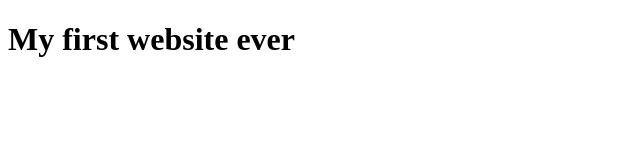
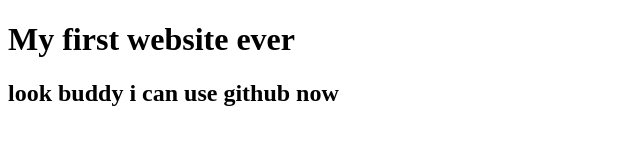
Before and after one commit to aminazad079/First-Website, a plain HTML site: page index.html in a window 1280 px wide. Shown: the whole page, without its empty margins (0-640 px from the left). Drawn offline with Linux system fonts and the light colour scheme.

Commit message:
2nd push in git

```diff
--- a/index.html
+++ b/index.html
@@ -8,5 +8,6 @@
 </head>
 <body>
     <h1>My first website ever</h1>
+    <h2>look buddy i can use github now</h2>
 </body>
 </html>
```
